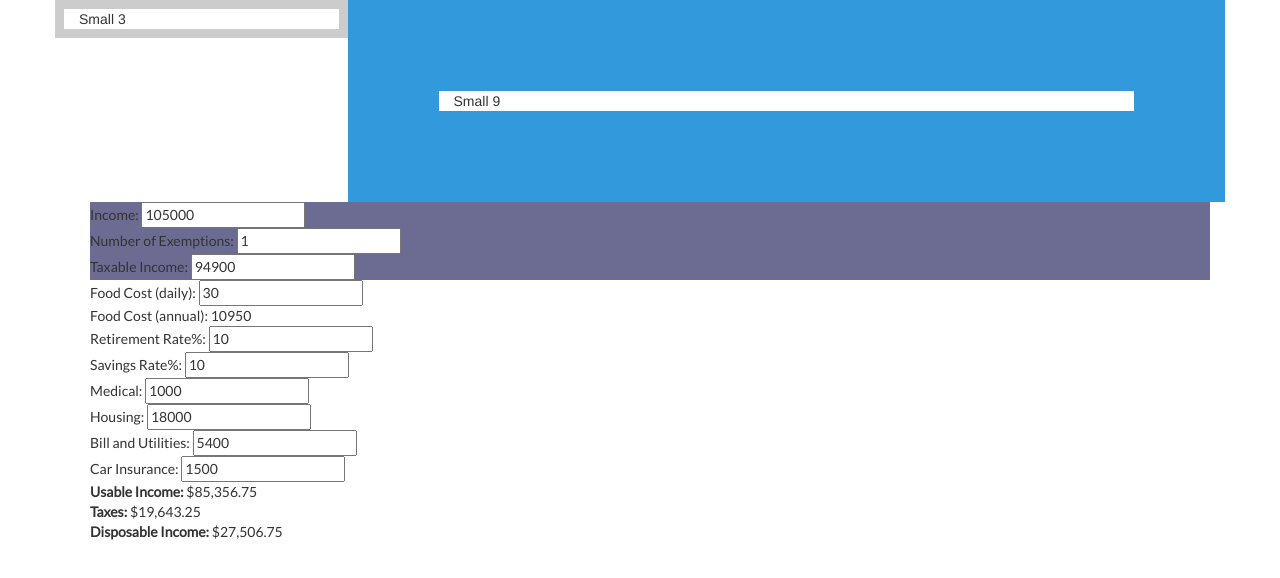
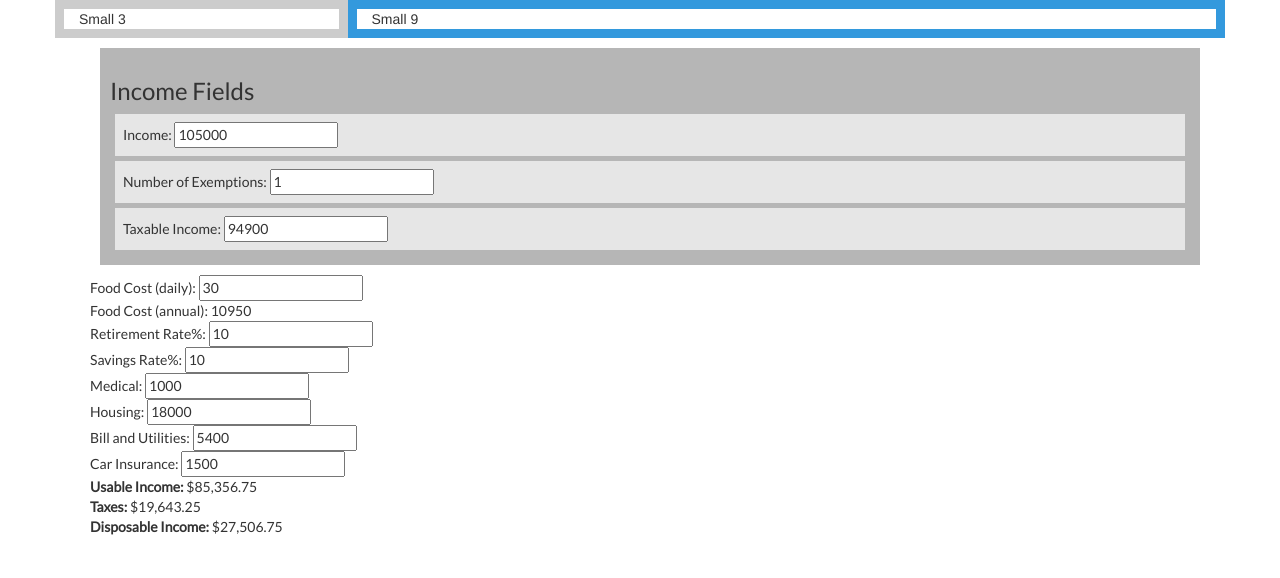
Before and after one commit to jdlawrence/IncomeAnalysis, a website: page public/index.html in a window 1280 px wide. Drawn offline with nearby package versions, Linux system fonts and the light colour scheme.

Commit message:
Working on first aspects of styling

```diff
--- a/public/css/basic.css
+++ b/public/css/basic.css
@@ -6,14 +6,23 @@
   font-family: 'Lato', sans-serif;
 }
 
-#incomeFields {
-  background-color: #6c6c93;
+.incomeFields {
+  background-color: #B6B6B6;
+  margin: 10px;
+  padding: 10px;
+}
+
+.incomeInput {
+  background-color: #E6E6E6;
+  margin: 5px;
+  padding: 8px;
+
 }
 
 #box3 {
-  border: solid 9px #ccc
+  border: solid 9px #ccc;
 }
 
 #box9 {
- border: solid 91px #39d
+  border: solid 9px #39d;
 }
--- a/public/index.html
+++ b/public/index.html
@@ -17,21 +17,22 @@
 </head>
 <body ng-app="IA">
   <div class="container">
-  <div class="row">
-        <div class="col-sm-3" id="box3">Small 3</div>
-        <div class="col-sm-9" id="box9">Small 9</div>
+    <div class="row">
+      <div class="col-sm-3" id="box3">Small 3</div>
+      <div class="col-sm-9" id="box9">Small 9</div>
     </div>
     <div id="header"></div>
     <div id="main">
       <div ng-controller='incomeController'>
-        <div id="incomeFields">
-          <div>
+        <div class="incomeFields">
+          <h3>Income Fields</h3>
+          <div class="incomeInput">
             Income: <input type="number" min="0" ng-model="income" ng-init="updateIncome()" ng-change="updateIncome()">
           </div>
-          <div>
+          <div class="incomeInput">
             Number of Exemptions: <input type="number" min="0" ng-model="numExemptions" ng-init="updateIncome()" ng-change="updateIncome()">
           </div>
-          <div>
+          <div class="incomeInput">
             Taxable Income: <input type="number" min="0" ng-model="taxableIncome" ng-init="updateIncome()" ng-change="updateIncome()">
           </div>
         </div>
```
